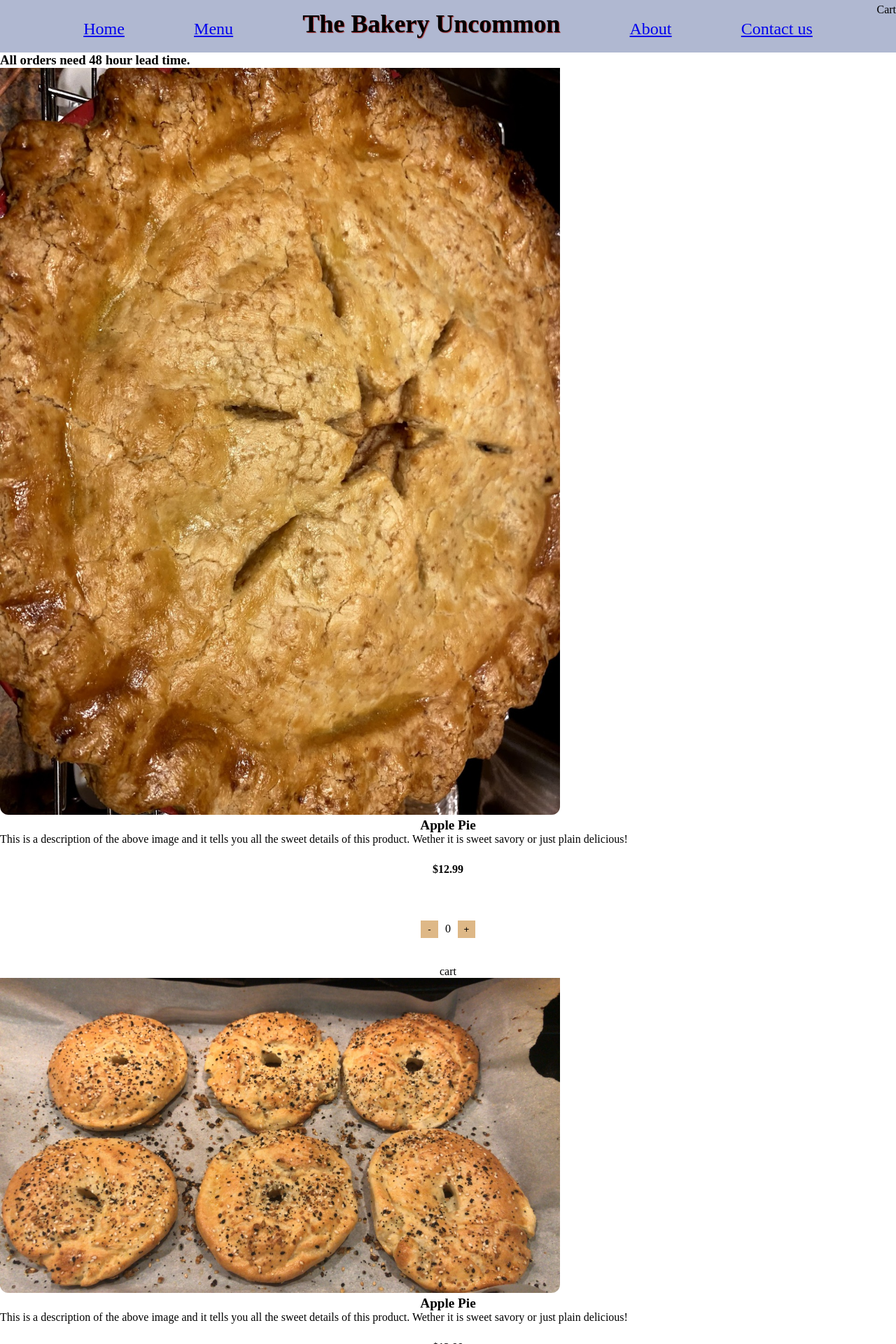
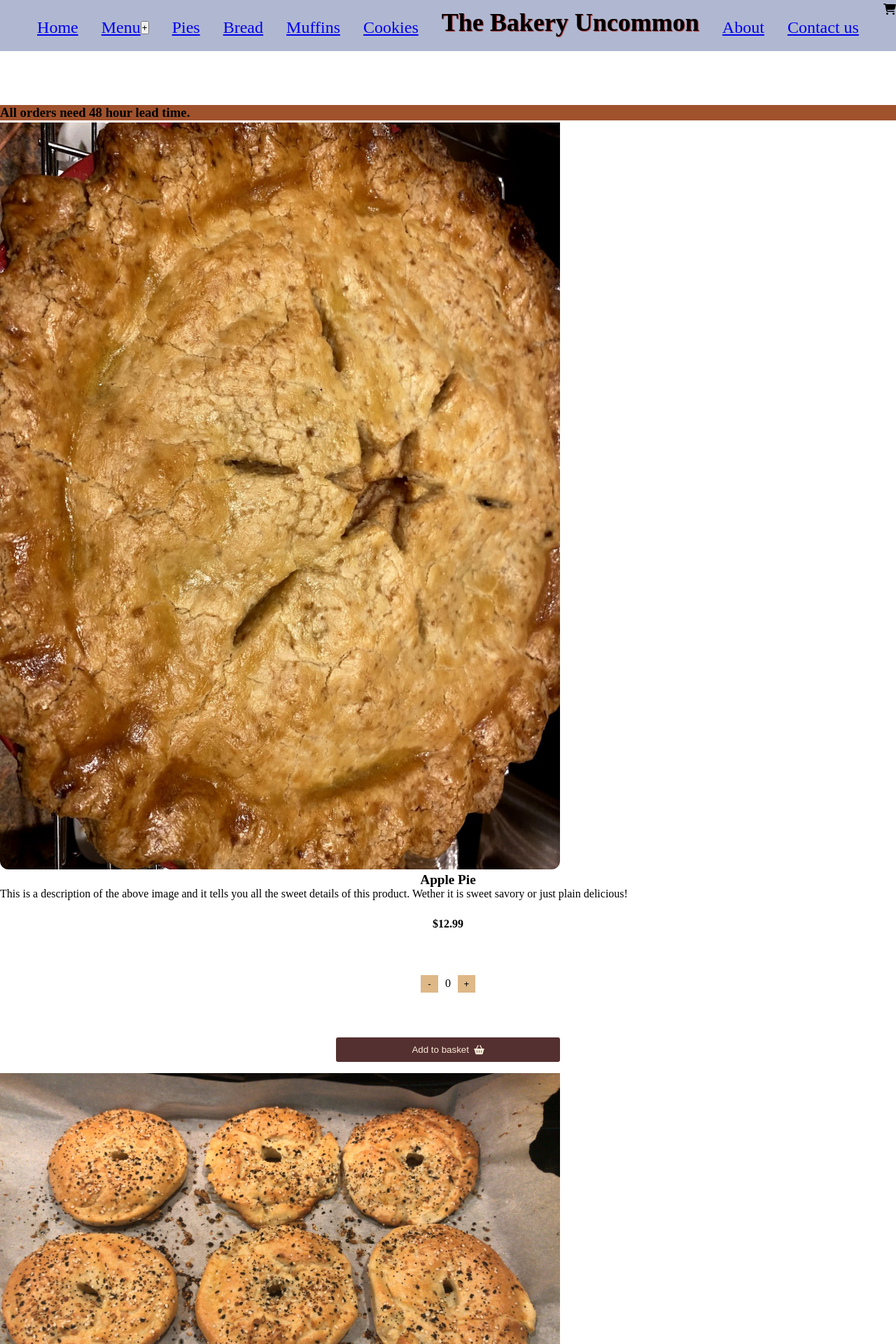
Before and after one commit to davidl117/The-Bakery-Uncommon, a React (Create React App) app: page /Menu in a window 1280 px wide. Shown: the top 1920 px of the page at 70% size. Built offline with nearby package versions, Linux system fonts and the light colour scheme.

Commit message:
slide out transition for menu responsive

```diff
--- a/src/Components/HeroStyle.css
+++ b/src/Components/HeroStyle.css
@@ -2,10 +2,14 @@
     text-align: center;
 }
 
+.img-wrapper {
+    margin-top: em;
+}
 
 img {
     max-width: 100%;
     object-fit: contain;
+    margin-top: 5em;
 }
 
 /* .sub-title {
@@ -13,9 +17,9 @@ img {
     top: -7rem;
 } */
 
-.article-text {
-    /* position: absolute; */
-}
+/* .article-text {
+    position: absolute;
+} */
 
 .hero-menu-btn {
     margin: 2rem auto;
@@ -116,8 +120,6 @@ button {
     cursor: pointer;
 }
 
-
-
 @media (min-width: 800px) {
 
     .hero-container {
--- a/src/Components/Menu.js
+++ b/src/Components/Menu.js
@@ -1,6 +1,8 @@
 import React, { useState } from "react";
 import './MenuStyle.css';
 import BakeryGoods from "./bakery_goods.json";
+import { faShoppingBasket } from "@fortawesome/free-solid-svg-icons";
+import { FontAwesomeIcon } from "@fortawesome/react-fontawesome";
 
 
 export default function DisplayBakery() {
@@ -13,13 +15,14 @@ export default function DisplayBakery() {
                 name={baked.name}
                 description={baked.description}
                 price={baked.price}
-                ingredients={baked.ingredients} />
+                ingredients={baked.ingredients}
+                />
         )
     })
 
     return (
         <div>
-            <h3>All orders need 48 hour lead time.</h3>
+            <h3 className="order-timing">All orders need 48 hour lead time.</h3>
             {bake}
         </div>
     );
@@ -45,9 +48,8 @@ function Menu({ name, image, description, price}) {
         }
     }
 
-
-    // need state of count, price props, description props, image props,
-    // props for varying order types of certain items eg: 1 bagel price, 6 bagels price, 12 bagel price
+    // props for varying order types of certain items
+    // eg: 1 bagel price, 6 bagels price, 12 bagel price
 
     return (
         <>
@@ -58,9 +60,17 @@ function Menu({ name, image, description, price}) {
                 <div className="cart-counter">
                     <h4>${price}</h4>
                     <div className="button-container">
-                    <button onClick={Subtract}>-</button><span><span>{count}</span><button onClick={Add}>+</button></span>
+                        <button onClick={Subtract}>-</button><span>
+                            <span>{count}</span>
+                            <button onClick={Add}>+</button></span>
                     </div>
-                <p className="cart">cart</p>
+                    <div className="cart-container">
+                        <button className="cart">Add to basket
+                        <FontAwesomeIcon className="cart_basket" icon={faShoppingBasket}>
+                        </FontAwesomeIcon>
+                        {/* <div className="cart_count">3</div> */}
+                        </button>
+                    </div>
                 </div>
             </article>
         </>
--- a/src/Components/MenuStyle.css
+++ b/src/Components/MenuStyle.css
@@ -1,5 +1,13 @@
 .product-image {
+}
 
+
+/* need to make a media query for lead time
+or put in menu for less than 350px*/
+.order-timing {
+    position: relative;
+    top: 77px;
+    background-color: sienna;
 }
 
 .product-name {
@@ -17,6 +25,7 @@
 
 .button-container {
     margin-top: 5%;
+    margin-bottom: -5%;
     display: flex;
     justify-content: center;
 }
@@ -30,8 +39,30 @@
     background-color: burlywood;
 }
 
+.cart-container {
+}
+
+/* add media query for a cart to display at around 5-600px */
+
 .cart {
     display: flex;
     justify-content: center;
-    margin-top: 3%
+    align-items: center;
+    margin: 10% auto -5% auto;
+    border: none;
+    min-width: 25%;
+    padding: 10px;
+    background-color: rgb(85, 48, 48);
+    border-radius: 3px;
+    color: antiquewhite;
 }
+
+.cart_basket{
+    height: 1em;
+    margin-left: .5em;
+}
+
+/* .cart_count {
+    color:black;
+    border-radius: 100px;
+} */
--- a/src/Components/NavigationBar.js
+++ b/src/Components/NavigationBar.js
@@ -1,12 +1,18 @@
 import React, { useState } from "react";
 import "./NavigationStyle.css";
 import { Link } from "react-router-dom";
+import { faCartShopping } from "@fortawesome/free-solid-svg-icons";
+import { FontAwesomeIcon } from "@fortawesome/react-fontawesome";
+
 
 export default function Navigation() {
 
     const [burger_bar, setBurgerClass] = useState("burger-bar unclicked");
     const [menuOpen, setMenuOpen] = useState(false);
-    const [menu_class, setMenuClass] = useState("hidden navigationBar-container unclicked");
+    const [menu_class, setMenuClass] = useState(" menu-close navigationBar-container unclicked");
+
+    const [subMenuOpen, setSubMenuOpen] = useState(false);
+    const [subMenu, setSubMenu] = useState("subMenu-hidden");
 
     function toggleMenu() {
         if (!menuOpen) {
@@ -14,18 +20,27 @@ export default function Navigation() {
             setMenuClass("menu-open clicked")
         }else {
             setBurgerClass("burger-bar unclicked")
-            setMenuClass("hidden unclicked")
+            setMenuClass("menu-close navigationBar-container unclicked")
         }
         setMenuOpen(!menuOpen)
     }
 
     function closeMenu() {
         toggleMenu(false)
+    }
 
+    function handleOpenSubMenu() {
+        if(!subMenuOpen) {
+            setSubMenu("subMenu-visible")
+        }else{
+            setSubMenu("subMenu-hidden close")
+        }
+        setSubMenuOpen(!subMenuOpen)
     }
 
     return (
         <div>
+            <header className="title-bar-sticky">
                 <h1 className="title">The Bakery Uncommon
                     <span>
                         <div className="ham-bars" onClick={toggleMenu}>
@@ -35,14 +50,22 @@ export default function Navigation() {
                         </div>
                     </span>
                 </h1>
-            <p className="shopping-cart">Cart</p>
+            </header>
+            <p className="shopping-cart"><FontAwesomeIcon icon={faCartShopping}></FontAwesomeIcon></p>
             <nav className={`navigationBar-container ${menu_class}`}>
                 <li>
                 <Link to="/" onClick={() => closeMenu()}>Home</Link>
                 </li>
                 <li>
                 <Link to="Menu" onClick={() => closeMenu()}>Menu</Link>
+                <button className="subMenu_button" onClick={handleOpenSubMenu}>+</button>
                 </li>
+                {/* <ul className={subMenu}> */}
+                    <li className={subMenu}><Link to="Menu" onClick={() => closeMenu()}>Pies</Link></li>
+                    <li className={subMenu}><Link to="Menu" onClick={() => closeMenu()}>Bread</Link></li>
+                    <li className={subMenu}><Link to="Menu" onClick={() => closeMenu()}>Muffins</Link></li>
+                    <li className={subMenu}><Link to="Menu" onClick={() => closeMenu()}>Cookies</Link></li>
+                {/* </ul> */}
                 <h1 className="titleD">The Bakery Uncommon</h1>
                 <li>
                 <Link to="/About" onClick={() => closeMenu()}>About</Link>
--- a/src/Components/NavigationStyle.css
+++ b/src/Components/NavigationStyle.css
@@ -54,6 +54,14 @@ a:hover, a:active {
         display: none;
     }
 
+    .title-bar-sticky {
+        position: fixed;
+        top: 0;
+        width: 100%;
+        z-index: 5;
+        margin-bottom: 205px;
+    }
+
     .title {
         display: flex;
         justify-content: space-between;
@@ -75,11 +83,11 @@ a:hover, a:active {
 
     .burger-bar {
         z-index: 2;
-        width: 2em;
-        height: 0.2em;
+        width: 1em;
+        height: 0.1em;
         background-color: rgb(0, 0, 0);
         border-radius: 7px;
-        margin-top: 0.37em;
+        margin-top: 0.2em;
     }
     /* ------------burger bar animation-------------- */
 
@@ -94,7 +102,7 @@ a:hover, a:active {
     }
 
     .burger-bar.clicked:nth-child(3) {
-        transform:rotate(135deg) translate(-0.35em, .70em);
+        transform:rotate(135deg) translate(0.045em, .30em);
         transition: ease-out  200ms;
     }
 
@@ -105,27 +113,82 @@ a:hover, a:active {
 
     /*---------end burger bar animation-------- */
 
-    .hidden {
-        /* animation: to-side 250ms ease-in; */
-    }
-
     .menu-open {
         background-color: snow;
         position: fixed;
-        height: 100vh;
-        min-width: 100vh;
+        margin-top: 1.5em;
+        min-height: 100vh;
+        width: 100%;
         display: flex;
         flex-direction: column;
         align-items: flex-start;
         justify-content: flex-start;
         animation: to-side 250ms ease-in;
-        width: 100%;
-        z-index: 5;
+        z-index: 4;
     }
 
     @keyframes to-side {
         0%{
             transform: translateX(100%);
+        }
+    }
+
+    .menu-close {
+        background-color: snow;
+        position: fixed;
+        left: 0;
+        top: 0;
+        margin-top: 1.5em;
+        display: flex;
+        flex-direction: column;
+        align-items: flex-start;
+        justify-content: flex-start;
+        z-index: 4;
+        transform: translate3d(100vw, 0, 0);
+        width: 100vw;
+        height: 100vh;
+        transition: transform 250ms ease-in;
+    }
+
+    .subMenu_button {
+        position: relative;
+        top: -10px;
+        margin-left: 1em;
+    }
+
+    .subMenu-hidden {
+        display: none;
+    }
+
+    .subMenu-visible .close {
+        display: hidden;
+        animation: to-top 250ms ease-in;
+    }
+
+    @keyframes to-top {
+        100%{
+            margin-bottom: 10%;
+        }
+    }
+
+    .subMenu-visible {
+        display: block;
+        font-size: large;
+        background-color: bisque;
+        border: 1px solid black;
+        border-radius: 7px;
+        padding: 5px;
+        animation: to-bottom 250ms ease-in;
+    }
+
+     .subMenu li:hover, a:hover {
+        background-color: bisque;
+        opacity: 0.8;
+    }
+
+    @keyframes to-bottom {
+        0%{
+            margin-bottom: -10%;
         }
     }
 
@@ -141,7 +204,7 @@ a:hover, a:active {
     }
 
     a:hover, a:active {
-        text-decoration: underline;
+        text-decoration: none;
     }
 
     .menu-open button {
@@ -154,7 +217,7 @@ a:hover, a:active {
    /* style menu buttons */
 
     .shopping-cart {
-        display: none;
+      display: none;
     }
     .titleD {
         display: none;
```
Lines whose indentation alone changed are shown as unchanged.
